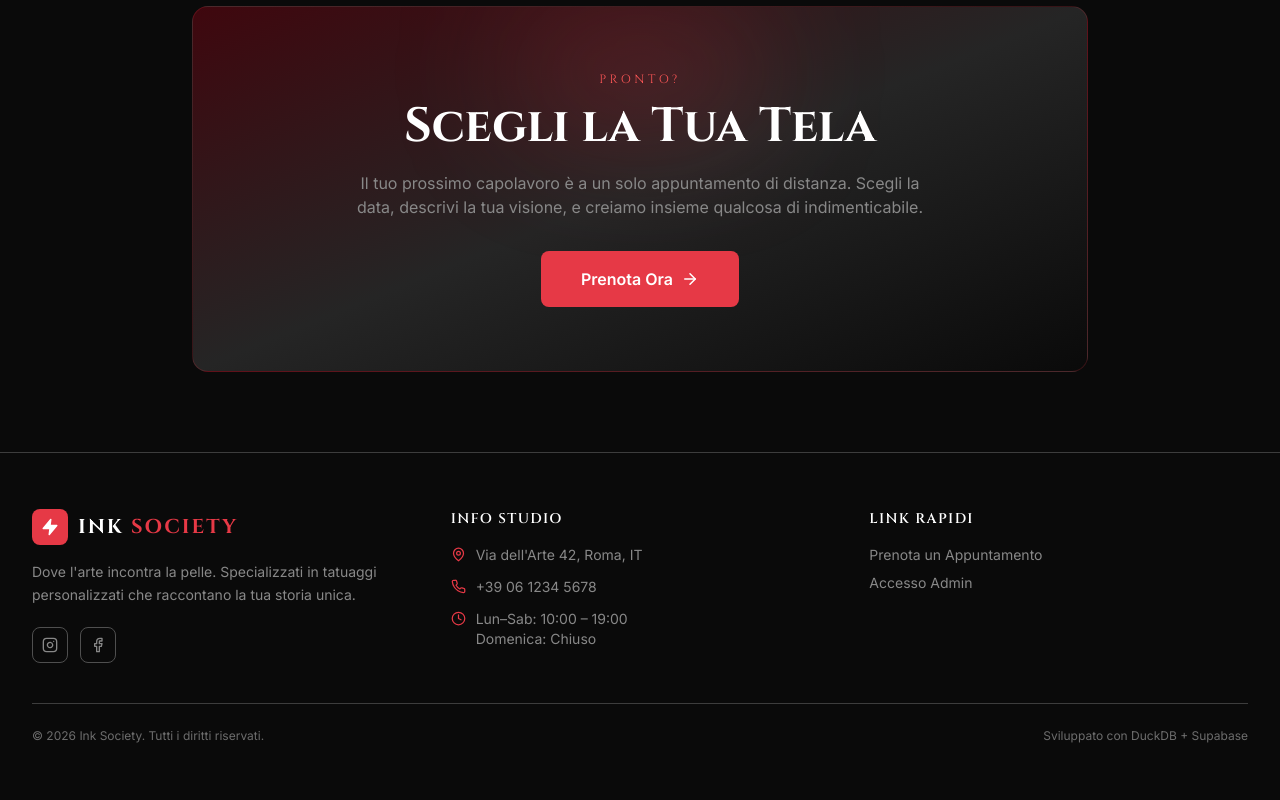
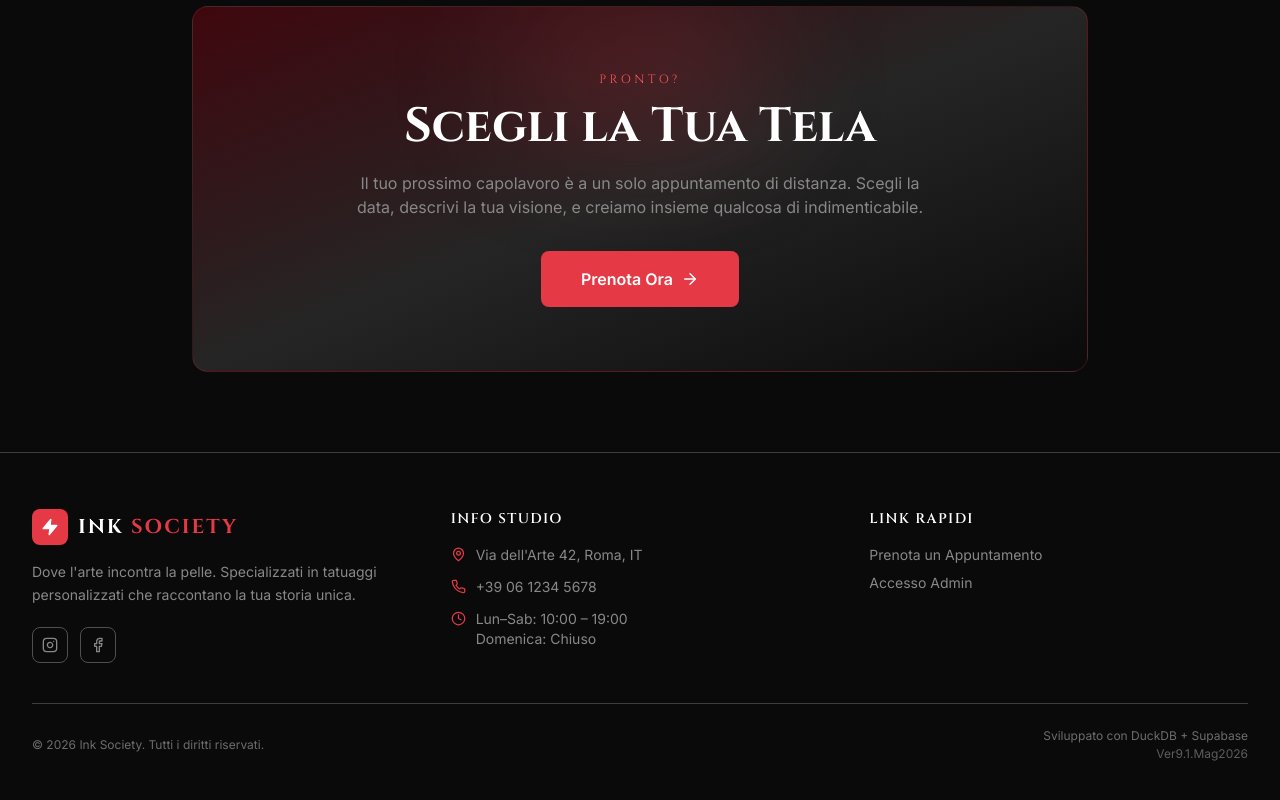
Before and after one commit to fgoose68/labtattoo2, a React (Vite) app: page / in a window 1280 px wide. Shown: the part 2513-3313 px from the top of the page. Built offline with nearby package versions, Linux system fonts and the light colour scheme; no server answers.

Commit message:
Updated Footer.tsx

```diff
--- a/src/components/Footer.tsx
+++ b/src/components/Footer.tsx
@@ -74,7 +74,10 @@ export default function Footer({ onNavigate }: FooterProps) {
 
         <div className="mt-10 pt-6 border-t border-charcoal-800 flex flex-col sm:flex-row items-center justify-between gap-3 text-xs text-charcoal-500">
           <span>© {new Date().getFullYear()} Ink Society. Tutti i diritti riservati.</span>
-          <span>Sviluppato con DuckDB + Supabase</span>
+          <div className="flex flex-col items-end gap-0.5">
+            <span>Sviluppato con DuckDB + Supabase</span>
+            <span className="text-charcoal-600">Ver9.1.Mag2026</span>
+          </div>
         </div>
       </div>
     </footer>
```
